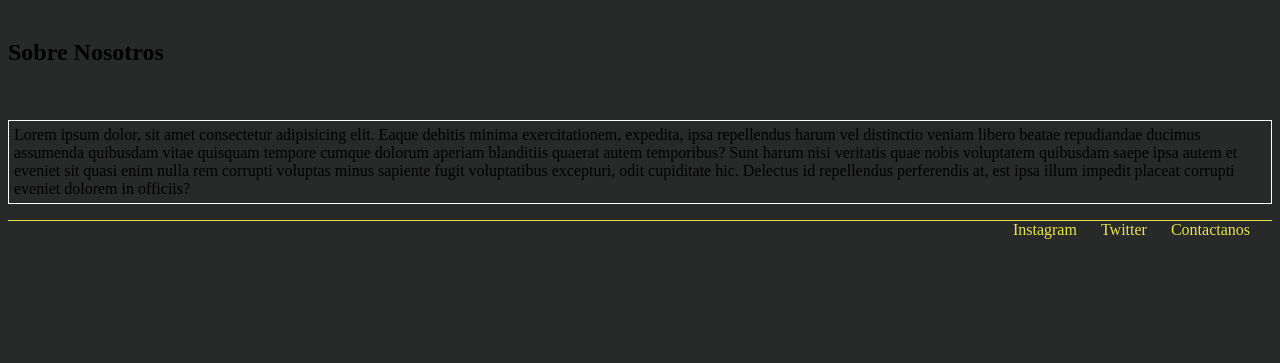
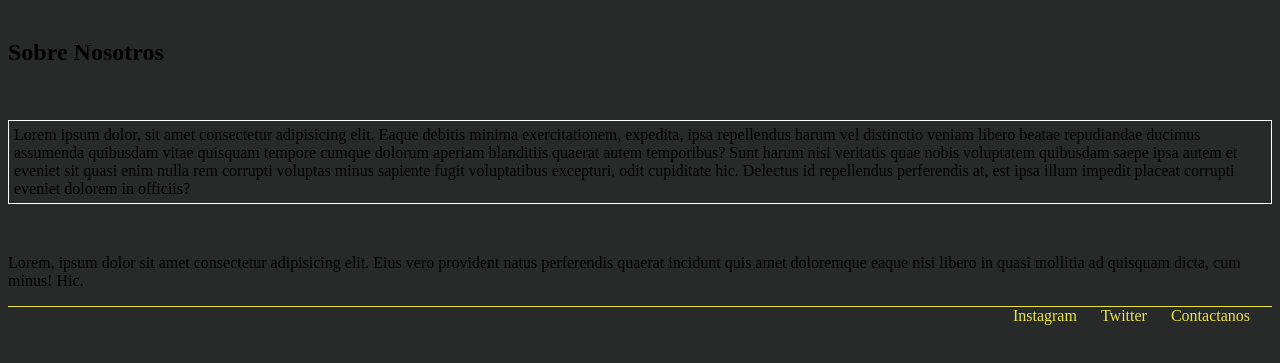
Before and after one commit to juanigremes/proyecto-final-coder, a plain HTML site: page index.html in a window 1280 px wide. Shown: the part 243-606 px from the top of the page. Drawn offline with Linux system fonts and the light colour scheme.

Commit message:
commit prueba

```diff
--- a/index.html
+++ b/index.html
@@ -35,8 +35,8 @@
         <h2>Sobre Nosotros</h2>
         <br>
         <p class="sobreNosotros">Lorem ipsum dolor, sit amet consectetur adipisicing elit. Eaque debitis minima exercitationem, expedita, ipsa repellendus harum vel distinctio veniam libero beatae repudiandae ducimus assumenda quibusdam vitae quisquam tempore cumque dolorum aperiam blanditiis quaerat autem temporibus? Sunt harum nisi veritatis quae nobis voluptatem quibusdam saepe ipsa autem et eveniet sit quasi enim nulla rem corrupti voluptas minus sapiente fugit voluptatibus excepturi, odit cupiditate hic. Delectus id repellendus perferendis at, est ipsa illum impedit placeat corrupti eveniet dolorem in officiis?</p>
-
-
+        <br>
+        <p>Lorem, ipsum dolor sit amet consectetur adipisicing elit. Eius vero provident natus perferendis quaerat incidunt quis amet doloremque eaque nisi libero in quasi mollitia ad quisquam dicta, cum minus! Hic.</p>
 
     </main>
 
```
